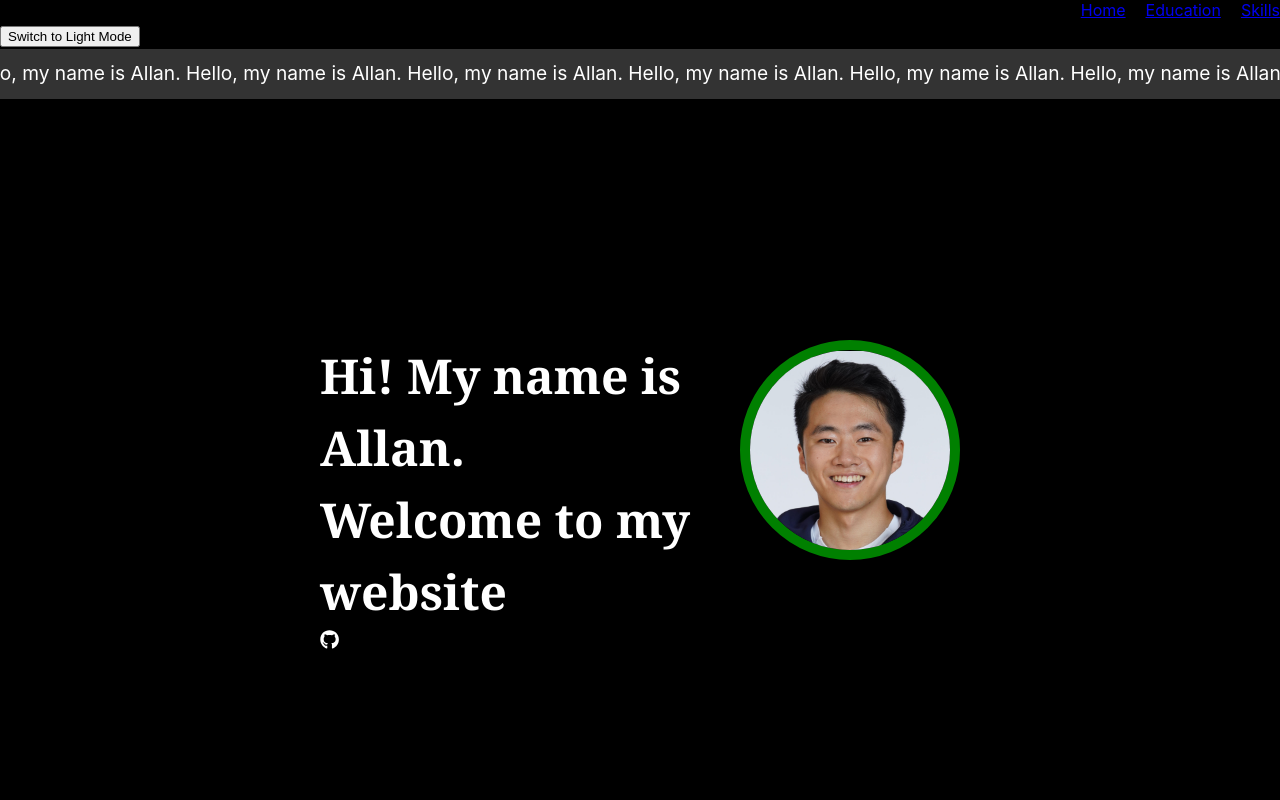
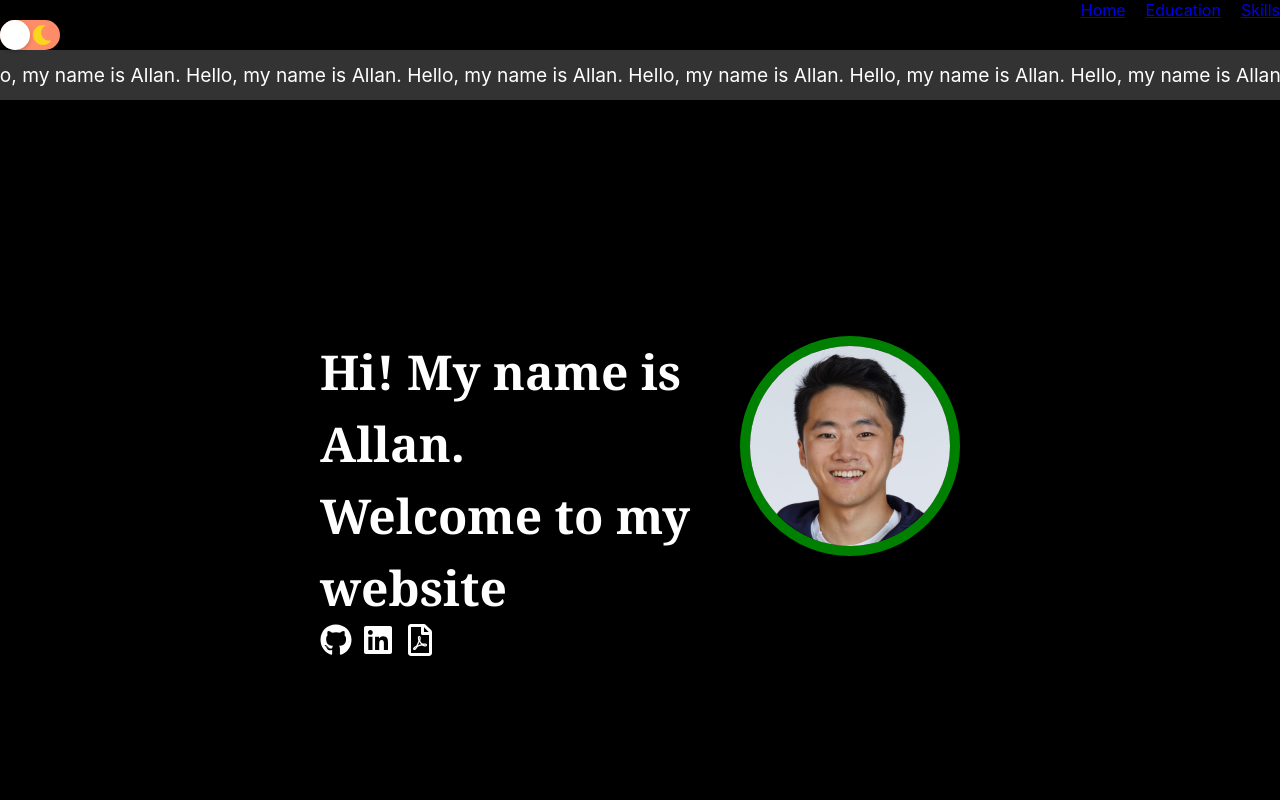
Before and after one commit to ading01/my_website, a React (Create React App) app: page / in a window 1280 px wide. Shown: the top 800 px of the page. Built offline with nearby package versions, Linux system fonts and the light colour scheme.

Commit message:
styled toggle button

```diff
--- a/src/components/HoverIcon.tsx
+++ b/src/components/HoverIcon.tsx
@@ -14,8 +14,11 @@ const StyledIconWrapper = styled.span<{
   // Changed to span for default inline behavior.
   & svg {
     fill: ${({ theme }) => theme.texts.primary || "white"}; // Initial color
+    width: ${({ theme }) => theme.iconSize}; // Set width from theme
+    height: ${({ theme }) => theme.iconSize}; // Set height from theme
     transition: fill 0.3s ease, transform 0.3s ease, box-shadow 0.3s ease; // Transitions
     box-shadow: none; // No shadow initially
+    margin-right: 10px; // Add spacing between icon and text
   }
 
   &:hover svg {
--- a/src/components/ThemeToggleButton/ThemeToggleButton.tsx
+++ b/src/components/ThemeToggleButton/ThemeToggleButton.tsx
@@ -1,14 +1,109 @@
-import React from "react";
-import { useTheme } from "../../contexts/ThemeContext"; // Adjust the import path as needed
+import React, { useState } from "react";
+import styled from "styled-components";
+import { FaSun, FaMoon } from "react-icons/fa";
+import { useTheme } from "../../contexts/ThemeContext";
 
-const ThemeToggleButton: React.FC = () => {
+const ToggleButton = styled.div<{ t: "light" | "dark" }>`
+  background-color: ${({ t }) => (t === "light" ? "#8ccfff" : "#ff8c69")};
+  width: 60px; // Adjust as needed
+  height: 30px; // Adjust as needed
+  border-radius: 30px;
+  display: flex;
+  justify-content: space-between; // This will place children at the ends
+  align-items: center;
+  cursor: pointer;
+  position: relative;
+  transition: background-color 0.6s;
+`;
+
+const Circle = styled.div<{ t: "light" | "dark" }>`
+  background-color: #fff;
+  width: 30px; // Same as the height to make a perfect circle
+  height: 30px;
+  border-radius: 50%;
+  position: absolute;
+  transition: transform 0.6s;
+  transform: ${({ t }) =>
+    t === "light" ? "translateX(30px)" : "translateX(0px)"};
+  // Adjusted translateX to cover the icons correctly
+  box-shadow: 0 2px 4px rgba(0, 0, 0, 0.2);
+  z-index: 1;
+`;
+
+const Icon = styled.div<{ t: "light" | "dark" }>`
+  color: ${({ t }) => (t === "light" ? "#f9d71c" : "#f9d71c")};
+  position: absolute;
+  top: 60%;
+  // Adjust left property to position icons
+  left: ${({ t }) => (t === "light" ? "75%" : "25%")};
+  transform: translate(-50%, -50%);
+  font-size: 20px;
+  transition: color 0.6s;
+  // Icons need to be behind the circle
+  z-index: ${({ t }) => (t === "light" ? 0 : 1)};
+`;
+
+const ThemeToggleButton = () => {
   const { toggleTheme, theme } = useTheme();
 
   return (
-    <button onClick={toggleTheme}>
-      Switch to {theme === "light" ? "Dark" : "Light"} Mode
-    </button>
+    <ToggleButton onClick={toggleTheme} t={theme}>
+      <Icon t={theme} style={{ left: theme === "dark" ? "70%" : "30%" }}>
+        {theme === "light" ? <FaSun /> : <FaMoon />}
+      </Icon>
+      <Circle t={theme} />
+    </ToggleButton>
   );
 };
 
 export default ThemeToggleButton;
+
+// import React from "react";
+// import styled from "styled-components";
+// import { FaSun, FaMoon } from "react-icons/fa";
+// import { useTheme } from "../../contexts/ThemeContext"; // Adjust the import path as needed
+
+// // Styled button component
+// const StyledThemeToggleBtn = styled.button<{ t: "light" | "dark" }>`
+//   padding: 10px 20px;
+//   border: 2px solid ${({ t }) => (t === "dark" ? "#AAA" : "#4D4D4D")};
+//   background-color: ${({ t }) => (t === "dark" ? "#333" : "#F8F8F8")};
+//   color: ${({ t }) => (t === "dark" ? "#F8F8F8" : "#333")};
+//   border-radius: 30px;
+//   cursor: pointer;
+//   outline: none;
+//   font-size: 16px;
+//   transition: background-color 0.3s ease, color 0.3s ease;
+//   display: inline-flex;
+//   align-items: center;
+//   justify-content: center;
+//   gap: 8px; // Space between text and icon
+
+//   &:hover {
+//     background-color: ${({ t }) => (t === "dark" ? "#555" : "#E0E0E0")};
+//   }
+
+//   &:active {
+//     box-shadow: 0 2px ${({ t }) => (t === "dark" ? "#999" : "#BDBDBD")};
+//   }
+
+//   .icon {
+//     font-size: 20px;
+//   }
+// `;
+
+// const ThemeToggleButton: React.FC = () => {
+//   const { toggleTheme, theme } = useTheme();
+
+//   return (
+//     <StyledThemeToggleBtn onClick={toggleTheme} t={theme}>
+//       {theme === "dark" ? (
+//         <FaSun className="icon" />
+//       ) : (
+//         <FaMoon className="icon" />
+//       )}
+//     </StyledThemeToggleBtn>
+//   );
+// };
+
+// export default ThemeToggleButton;
--- a/src/content/HomeContent/HomeContent.tsx
+++ b/src/content/HomeContent/HomeContent.tsx
@@ -2,10 +2,12 @@ import "./HomeContent.css";
 import { useTheme } from "../../contexts/ThemeContext";
 import { FaGithub } from "react-icons/fa";
 import HoverIcon from "../../components/HoverIcon";
+import { FaRegFilePdf } from "react-icons/fa";
 
 import CircularImage from "../../components/CircularImage";
 import { Heading, SubHeading, PText, PTitle } from "../../styles/text";
 import styled from "styled-components";
+import { FaLinkedin } from "react-icons/fa";
 
 // const Heading = styled.h1`
 //   font-family: ${({ theme }) => theme.fonts.heading};
@@ -27,7 +29,15 @@ function HomeContent() {
         <TitleHeading mode={theme}>Hi! My name is Allan.</TitleHeading>
         <TitleHeading mode={theme}>Welcome to my website</TitleHeading>
         {/* <FaGithub style={{ color: "red" }} /> */}
-        <HoverIcon as="span" icon={<FaGithub />} hoverColor="#ff6347" />
+        <a href="https://github.com/ading01">
+          <HoverIcon as="span" icon={<FaGithub />} hoverColor="#ff6347" />
+        </a>
+        <a href="https://www.linkedin.com/in/allan-ding-0b15431b9/">
+          <HoverIcon as="span" icon={<FaLinkedin />} hoverColor="#0072b1" />
+        </a>
+        <a href="../../Allan Ding Resume.pdf">
+          <HoverIcon as="span" icon={<FaRegFilePdf />} hoverColor="#0072b1" />
+        </a>
       </div>
       <div className="right-column">
         <CircularImage
--- a/src/theme.ts
+++ b/src/theme.ts
@@ -13,6 +13,15 @@ const lightTheme: DefaultTheme = {
     paragraph: "#000000",
   },
   hover_color: "#007bff",
+  iconSize: "2rem",
+  toggleButton: {
+    background: "#F8F8F8",
+    text: "#333",
+    border: "#4D4D4D",
+    hoverBackground: "#E0E0E0",
+    activeShadow: "#BDBDBD",
+  },
+
   // You can add other theme properties like colors, fontSizes, etc.
 };
 
@@ -29,6 +38,14 @@ const darkTheme: DefaultTheme = {
     paragraph: "#ffffff",
   },
   hover_color: "magenta",
+  iconSize: "2rem",
+  toggleButton: {
+    background: "#333",
+    text: "#F8F8F8",
+    border: "#AAA",
+    hoverBackground: "#555",
+    activeShadow: "#999",
+  },
   // You can add other theme properties like colors, fontSizes, etc.
 };
 
```
Also changed, not shown: 1 other file (tests, documents, lock files or other folders).
